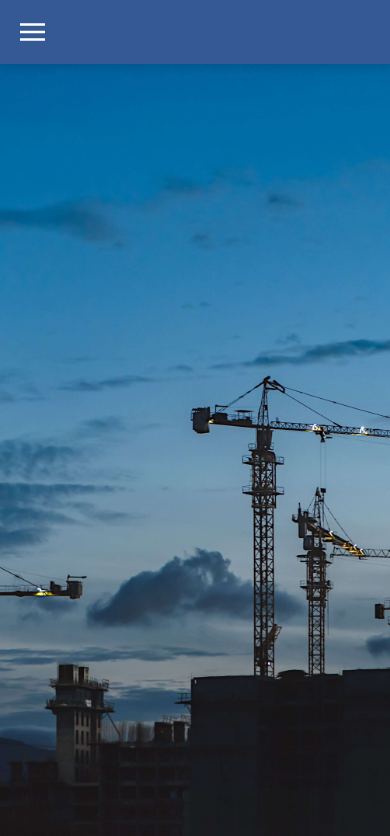
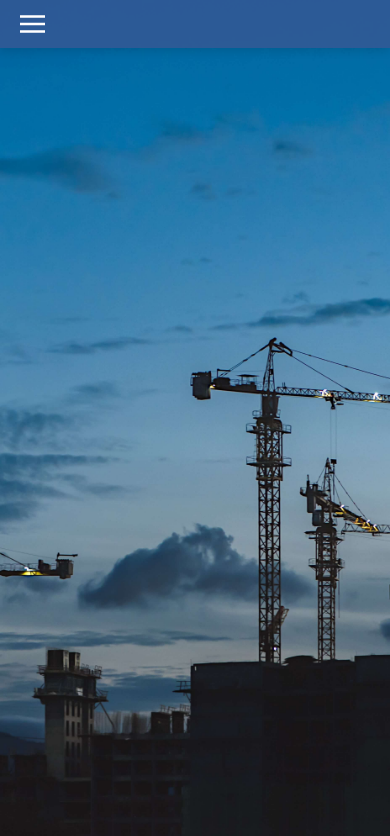
Before and after one commit to garyleeeeee/construction-frontend, a React (Create React App) app: page / in a window 390 px wide. Shown: the top 836 px of the page. Built offline with nearby package versions, Linux system fonts and the light colour scheme.

Commit message:
modify monile screen responsiveness

```diff
--- a/src/App.scss
+++ b/src/App.scss
@@ -4,7 +4,7 @@
 }
 
 :root {
-  --navbar-height: 64px;
+  --navbar-height: 48px;
   min-height: inherit;
   position: relative;
   margin: 0px auto;
@@ -21,11 +21,12 @@ html {
   font-size: 16px;
   min-width: 360px;
   max-width: 1800px;
+  background-color: #FFFFFF;
 }
 
 body {
   font-family: 'SFPRO', sans-serif;
   width: 100%;
-  min-height: 100vh;
+  min-height: 100svh;
   background-color: #FFFFFF;
 }
--- a/src/components/gridModules/gridModules.styles.scss
+++ b/src/components/gridModules/gridModules.styles.scss
@@ -1,11 +1,11 @@
 .grid-modules-container {
     width: 100%;
-    top: var(--navbar-height);
-    height: calc(100vh - var(--navbar-height));
+    // top: var(--navbar-height);
+    // height: calc(100vh - var(--navbar-height));
     padding: 0px 20px;
 
     .top-header {
-        top: var(--navbar-height);
+        // top: var(--navbar-height);
         display: flex;
         justify-content: space-between;
         align-items: center;
@@ -47,7 +47,7 @@
 
         .module-links {
             display: grid;
-            grid-template-columns: 1fr; /* By default, 1 column for smaller screens */
+            grid-template-columns: repeat(2, 1fr); /* By default, 1 column for smaller screens */
             gap: 2.5rem; /* Spacing between the links */
             column-gap: 2.5rem;
             padding-bottom: 20px;
--- a/src/components/homePage/homePage.styles.scss
+++ b/src/components/homePage/homePage.styles.scss
@@ -1,9 +1,10 @@
 .home-page-container {
     position: relative;
-    top: var(--navbar-height);
+    // top: var(--navbar-height);
     background-image: url('../../assets/dashboard1.jpg');
     width: 100%;
-    height: calc(100vh - var(--navbar-height));
+    height: 100vh;
+    height: 100svh;
     background-position: center ;  /* This positions the image in the center of the element */
     background-repeat: no-repeat; /* This ensures the image doesn't repeat */
     background-size: cover;
--- a/src/components/navBar/navBar.styles.scss
+++ b/src/components/navBar/navBar.styles.scss
@@ -1,7 +1,7 @@
 .nav-bar {
     width: 100%;
     height: var(--navbar-height);
-    background-color: #345995;
+    background-color: rgba(52, 89, 149, 0.85);
     position: fixed;
     min-width: 360px;
     max-width: 1800px;
--- a/src/components/personnelManagementPage/personnelManagementPage.styles.scss
+++ b/src/components/personnelManagementPage/personnelManagementPage.styles.scss
@@ -2,6 +2,7 @@
     position: relative;
     padding: 20px 20px;
     top: var(--navbar-height);
+    height: calc(100svh - var(--navbar-height));
     background-color: #FEFEFE;
 
     .update-icon {
--- a/src/components/sideMenu/sideMenu.styles.scss
+++ b/src/components/sideMenu/sideMenu.styles.scss
@@ -1,11 +1,11 @@
 // sideMenu.styles.scss
 
 .side-menu {
-    z-index: 999;
+    z-index: 998;
     position: absolute;
     width: 100%;
     left: -100%;
-    height: calc(100vh - 64px);
+    height: calc(100svh - var(--navbar-height));
     top: var(--navbar-height);
     overflow: hidden;  // Hide content that goes outside the box
     transition: all 0.5s ease-in-out;
```
